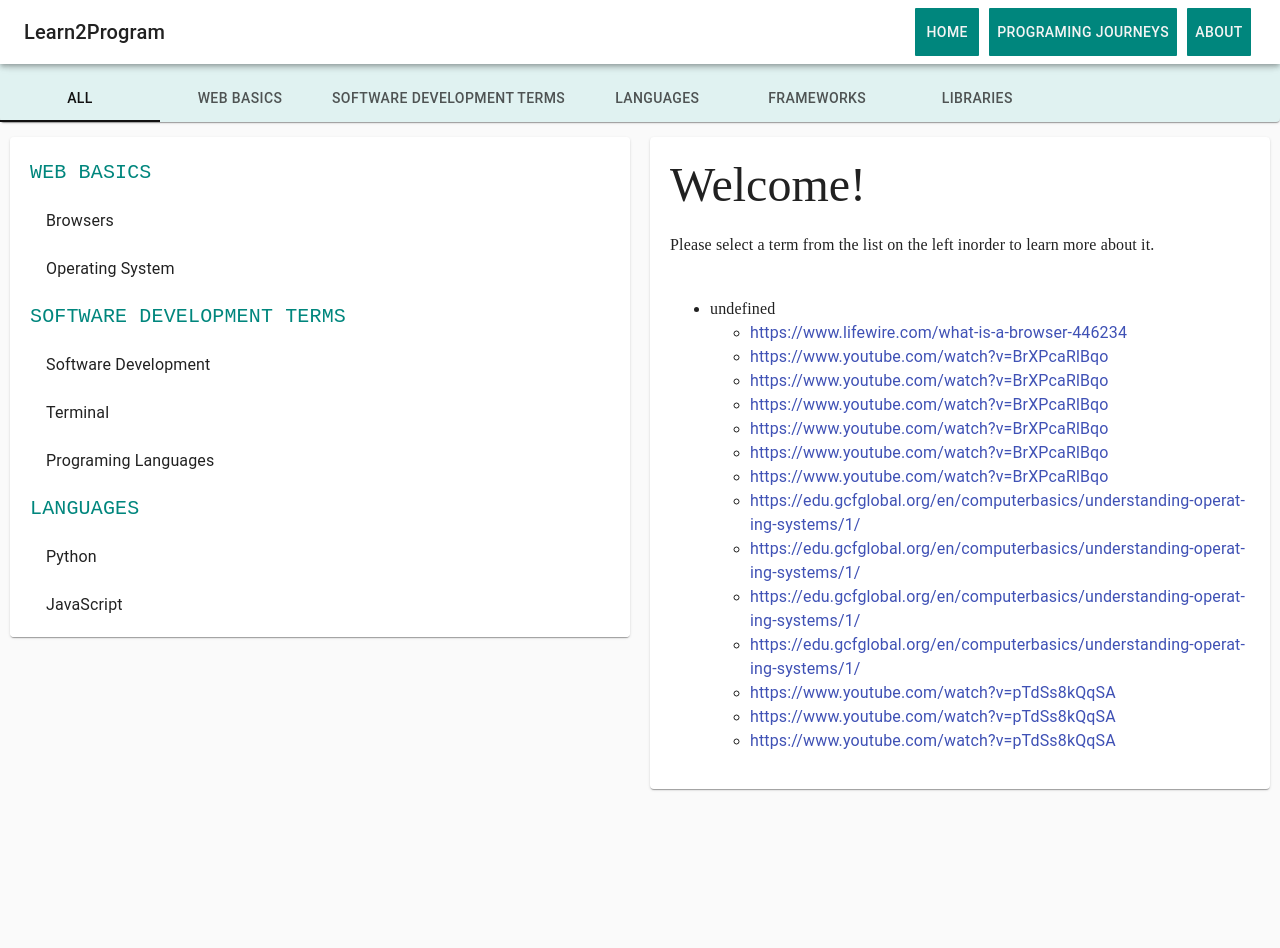
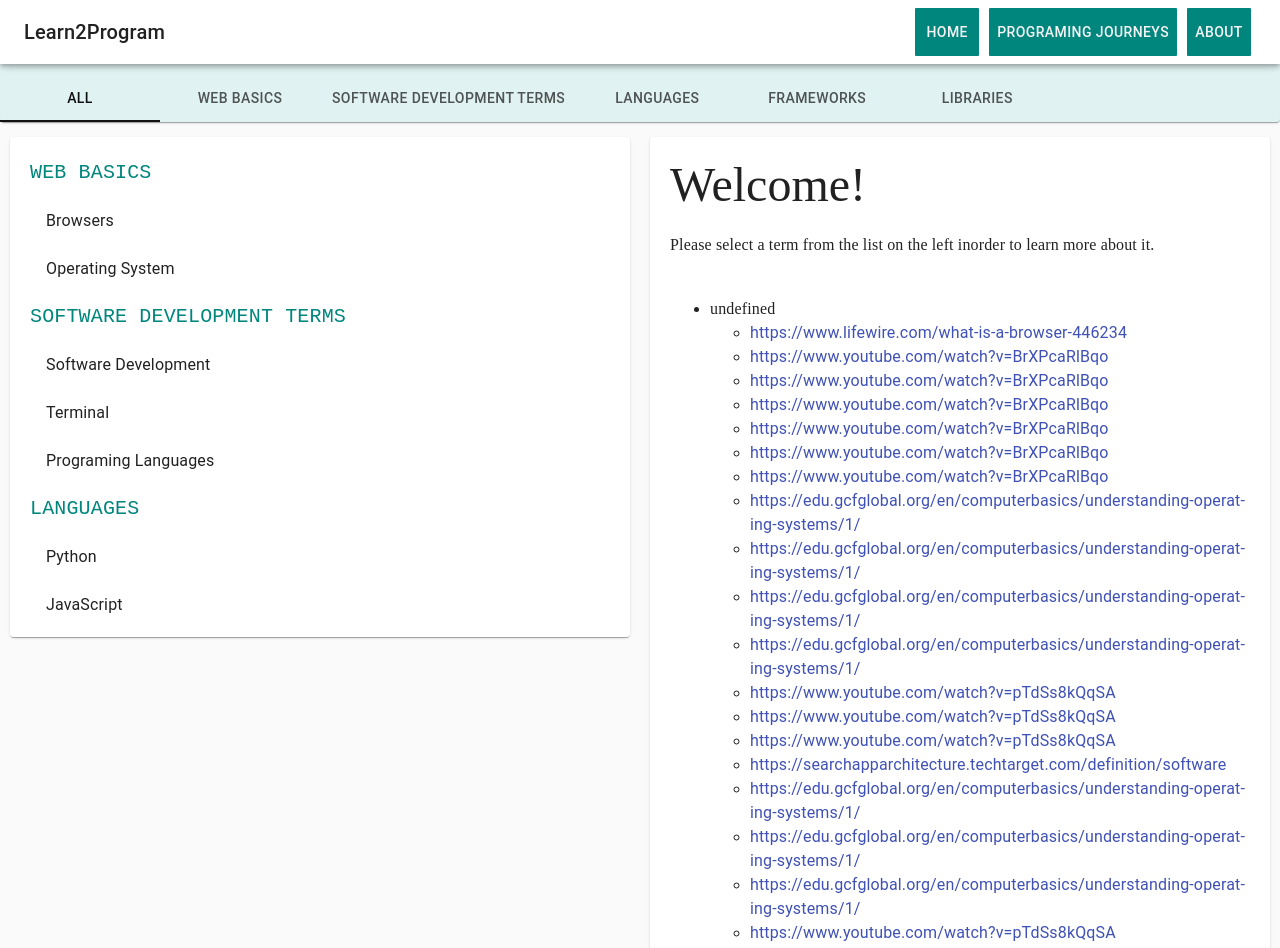
Before and after one commit to kristina-arezina/terms-2-program, a React (Create React App) app: page / in a window 1280 px wide. Shown: the top 948 px of the page. Before the commit the page ends 800 px from the top, so only its background shows below. Built offline with nearby package versions, Linux system fonts and the light colour scheme.

Commit message:
it works

```diff
--- a/src/storeLink.js
+++ b/src/storeLink.js
@@ -24,6 +24,17 @@ export const links = [
         video2:"https://www.youtube.com/watch?v=pTdSs8kQqSA",
         video3:"https://www.youtube.com/watch?v=pTdSs8kQqSA",
         video4:"https://www.youtube.com/watch?v=pTdSs8kQqSA",
+    },
+    {
+        id: 'software development',
+        link1:'https://searchapparchitecture.techtarget.com/definition/software',
+        link2:"https://edu.gcfglobal.org/en/computerbasics/understanding-operating-systems/1/",
+        link3:"https://edu.gcfglobal.org/en/computerbasics/understanding-operating-systems/1/",
+        link4:"https://edu.gcfglobal.org/en/computerbasics/understanding-operating-systems/1/",
+        video1:"https://www.youtube.com/watch?v=pTdSs8kQqSA",
+        video2:"https://www.youtube.com/watch?v=pTdSs8kQqSA",
+        video3:"https://www.youtube.com/watch?v=pTdSs8kQqSA",
+        video4:"https://www.youtube.com/watch?v=pTdSs8kQqSA",
     }
 
 ]
```
